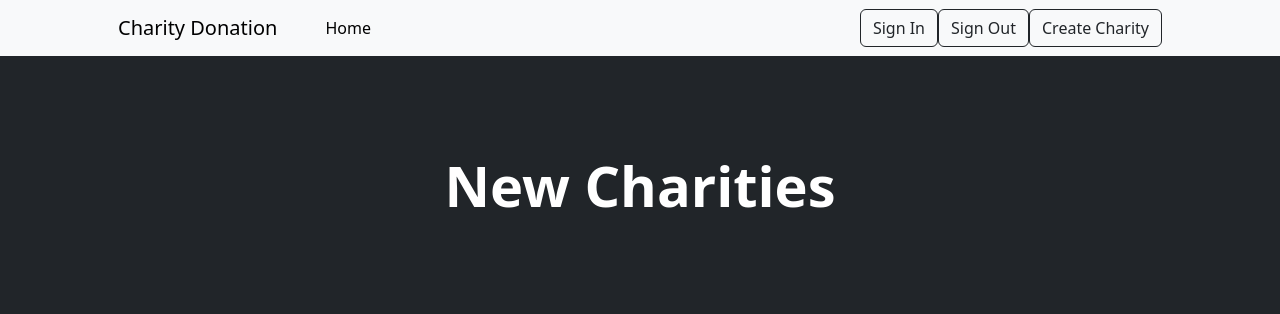
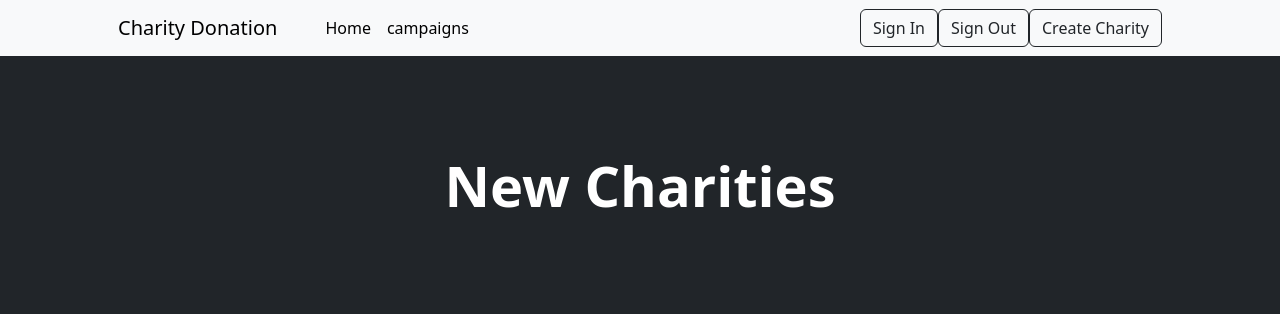
Before and after one commit to MNance701/ASE-230-Team-Charity-Website, a PHP site: page / in a window 1280 px wide. Shown: the top 314 px of the page. Run offline with PHP 8.4, Linux system fonts and the light colour scheme.

Commit message:
added campaigns folder

```diff
--- a/index.php
+++ b/index.php
@@ -26,6 +26,7 @@ $charities=json_decode($string,true);
                 <div class="collapse navbar-collapse" id="navbarSupportedContent">
                     <ul class="navbar-nav me-auto mb-2 mb-lg-0 ms-lg-4">
                         <li class="nav-item"><a class="nav-link active" aria-current="page" href="index.php">Home</a></li>
+                        <li class="nav-item"><a class="nav-link active" aria-current="page" href="campaigns/index.php">campaigns</a></li>
                         <li class="nav-item dropdown">
                         </li>
                     </ul>
```
Also changed, not shown: campaigns/index.php (added).
